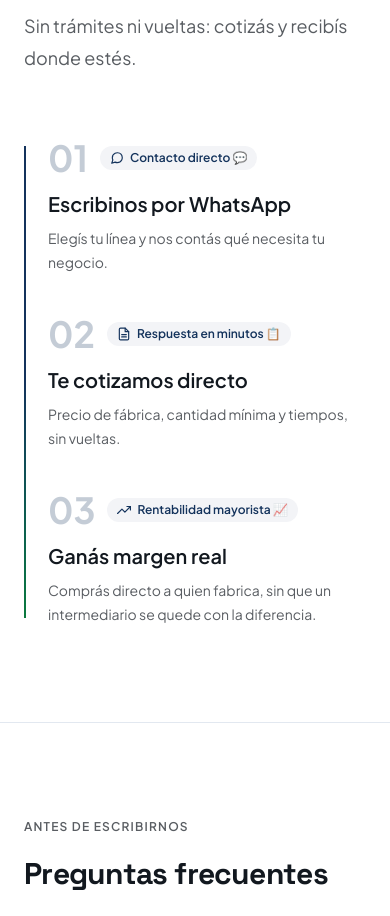
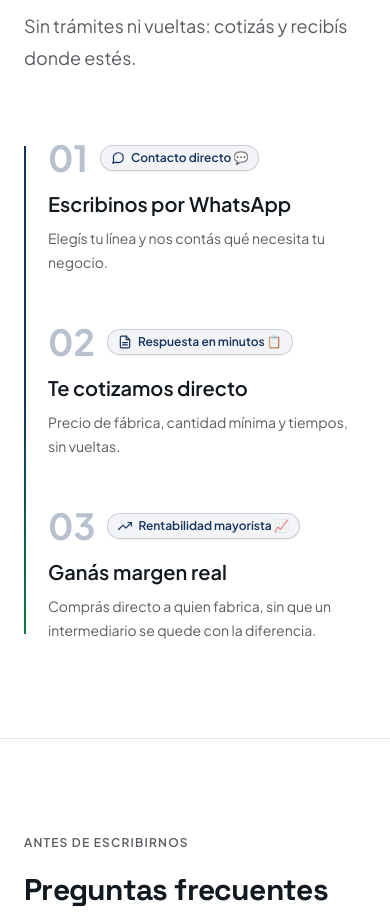
Before and after one commit to elgranadino2/importadora-el-granadino, a Next.js app: page / in a window 390 px wide. Shown: the part 4880-5796 px from the top of the page. Built offline with nearby package versions, Linux system fonts and the light colour scheme.

Commit message:
feat(ui): add scroll-driven active step highlighting for ComoFunciona section

```diff
--- a/src/components/sections/ComoFunciona.tsx
+++ b/src/components/sections/ComoFunciona.tsx
@@ -148,9 +148,9 @@ export default function ComoFunciona() {
           </p>
         </motion.div>
 
-        {/* Flujo de pasos limpio con barra superior conectora de avance */}
+        {/* Flujo de pasos con resaltado activo al scroll */}
         <div className="relative mt-16">
-          {/* Barra de progreso superior en Desktop (sin atravesar texto) */}
+          {/* Barra de progreso superior en Desktop */}
           <div className="relative mb-10 hidden w-full lg:block pointer-events-none">
             <div className="h-[3px] w-full rounded-full bg-border/60 overflow-hidden">
               <motion.div
@@ -159,13 +159,13 @@ export default function ComoFunciona() {
               />
             </div>
             <div className="absolute -top-[5px] left-0 flex w-full justify-between px-2">
-              <span className="h-3 w-3 rounded-full bg-brand ring-4 ring-background" />
-              <span className="h-3 w-3 rounded-full bg-brand ring-4 ring-background" />
-              <span className="h-3 w-3 rounded-full bg-accent ring-4 ring-background" />
+              <span className="h-3 w-3 rounded-full bg-brand ring-4 ring-background shadow-sm" />
+              <span className="h-3 w-3 rounded-full bg-brand ring-4 ring-background shadow-sm" />
+              <span className="h-3 w-3 rounded-full bg-accent ring-4 ring-background shadow-sm" />
             </div>
           </div>
 
-          {/* Línea vertical limpia en Mobile a la izquierda (offset sin pisar texto) */}
+          {/* Línea vertical en Mobile */}
           <div className="absolute top-2 left-0 block w-[2px] h-[calc(100%-1rem)] bg-border/60 lg:hidden pointer-events-none">
             <motion.div
               variants={lineVerticalVariants}
@@ -173,18 +173,26 @@ export default function ComoFunciona() {
             />
           </div>
 
-          <div className="flex flex-col gap-10 pl-6 lg:flex-row lg:items-start lg:gap-6 lg:pl-0">
+          <div className="flex flex-col gap-12 pl-6 lg:flex-row lg:items-start lg:gap-6 lg:pl-0">
             {PASOS.map((paso, index) => {
               const IconoPaso = paso.icono;
 
               return (
                 <Fragment key={paso.numero}>
-                  <motion.div variants={item} className="group relative flex-1">
+                  <motion.div
+                    initial={{ opacity: 0.55, y: 16 }}
+                    whileInView={{ opacity: 1, y: 0 }}
+                    viewport={{ once: false, margin: "-15% 0px -15% 0px" }}
+                    transition={{ duration: 0.45, ease: [0.16, 1, 0.3, 1] }}
+                    className="group relative flex-1"
+                  >
                     <div className="flex items-center gap-3">
-                      <p className="text-4xl font-bold text-brand/25 transition-all duration-300 group-hover:scale-105 group-hover:text-brand select-none">
+                      {/* Número gigante con resaltado al scroll */}
+                      <span className="text-4xl font-bold text-brand/30 transition-all duration-300 group-hover:scale-110 group-hover:text-brand select-none">
                         {paso.numero}
-                      </p>
-                      <div className="flex items-center gap-1.5 rounded-full bg-brand/5 px-2.5 py-1 text-xs font-semibold text-brand">
+                      </span>
+                      {/* Badge con resaltado activo */}
+                      <div className="flex items-center gap-1.5 rounded-full border border-brand/20 bg-brand/5 px-2.5 py-1 text-xs font-semibold text-brand transition-all duration-300 group-hover:border-brand group-hover:bg-brand group-hover:text-white shadow-2xs">
                         <IconoPaso className="h-3.5 w-3.5" />
                         <span>{paso.tag}</span>
                       </div>
@@ -211,7 +219,7 @@ export default function ComoFunciona() {
                   {index < PASOS.length - 1 && (
                     <div className="hidden shrink-0 items-center justify-center self-center lg:flex lg:mt-6">
                       <motion.div
-                        animate={{ x: [0, 4, 0] }}
+                        animate={{ x: [0, 5, 0] }}
                         transition={{ duration: 2, repeat: Infinity, ease: "easeInOut" }}
                       >
                         <ArrowRightIcon className="h-5 w-5 text-brand/35 transition-colors group-hover:text-brand" />
```
